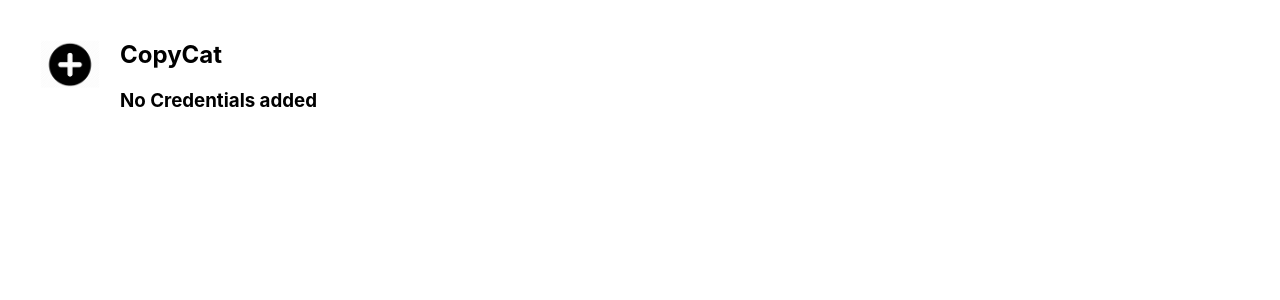
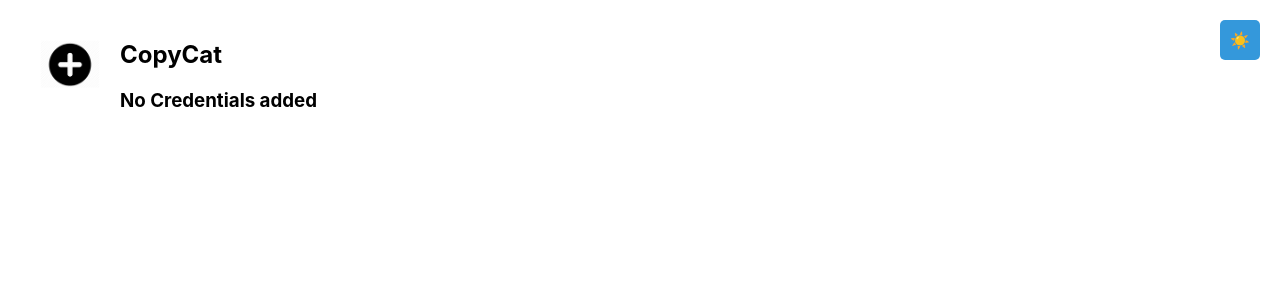
Before and after one commit to moodyadi/CC, a React (Create React App) app: page / in a window 1280 px wide. Shown: the top 300 px of the page. Built offline with nearby package versions, Linux system fonts and the light colour scheme.

Commit message:
dark-light mode

```diff
--- a/src/App.css
+++ /dev/null
@@ -1,23 +0,0 @@
-.App {
-  height: 100vh;
-  display: flex;
-  gap: 20px;
-  padding: 40px;
-}
-
-.custom-scroll::-webkit-scrollbar {
-  width: 8px;
-}
-.custom-scroll::-webkit-scrollbar-track {
-  background-color: transparent;
-}
-
-.custom-scroll::-webkit-scrollbar-thumb {
-  border-radius: 20px;
-  background-color: lightgray;
-  transition: 300ms;
-}
-
-.custom-scroll::-webkit-scrollbar-thumb:hover {
-  background-color: gray;
-}
--- a/src/App.js
+++ b/src/App.js
@@ -3,12 +3,18 @@
 import NoteContainer from "./Components/NoteContainer/NoteContainer";
 import Sidebar from "./Components/Sidebar/Sidebar";
 
-import "./App.css";
+import './styles/App.css';
 
 function App() {
   const [notes, setNotes] = useState(
     JSON.parse(localStorage.getItem("notes-app")) || []
   );
+
+  const [darkMode, setDarkMode] = useState(false);
+
+  const toggleDarkMode = () => {
+    setDarkMode(!darkMode);
+  };
 
   const addNote = (color) => {
     const tempNotes = [...notes];
@@ -47,7 +53,12 @@
   }, [notes]);
 
   return (
-    <div className="App">
+    <div className={`App ${darkMode ? 'dark-mode' : 'light-mode'}`}>
+      <div className="toggle-container" onClick={toggleDarkMode}>
+        <div className={`toggle-button ${darkMode ? 'dark' : 'light'}`}>
+          {darkMode ? '🌙' : '☀️'}
+        </div>
+      </div>
       <Sidebar addNote={addNote} />
       <NoteContainer
         notes={notes}
--- a/src/Components/Note/Note.css
+++ b/src/Components/Note/Note.css
@@ -1,7 +1,7 @@
 .note {
   padding: 25px;
   height: 150px;
-  width: 300px;
+  width: 275px;
   display: flex;
   flex-direction: column;
   background-color: blueviolet;
--- a/src/Components/NoteContainer/NoteContainer.js
+++ b/src/Components/NoteContainer/NoteContainer.js
@@ -1,23 +1,11 @@
 import React from "react";
 import Note from "../Note/Note";
-
 import "./NoteContainer.css";
 
 function NoteContainer(props) {
-  const reverseArray = (arr) => {
-    const array = [];
-
-    for (let i = arr.length - 1; i >= 0; --i) {
-      array.push(arr[i]);
-    }
-
-    return array;
-  };
-
-  const notes = reverseArray(props.notes);
+  const notes = Array.isArray(props.notes) ? props.notes.slice().reverse() : [];
 
   const handleSaveNote = (noteData) => {
-    // Implement your logic to save the note data
     console.log("Saving Note:", noteData);
     // Optionally, you can pass this data to the parent component for saving
     // props.saveNote && props.saveNote(noteData);
@@ -27,14 +15,14 @@
     <div className="note-container">
       <h2>CopyCat</h2>
       <div className="note-container_notes custom-scroll">
-        {notes?.length > 0 ? (
+        {notes.length > 0 ? (
           notes.map((item) => (
             <Note
               key={item.id}
               note={item}
               deleteNote={props.deleteNote}
               updateText={props.updateText}
-              saveNote={handleSaveNote} // Pass the saveNote function
+              saveNote={handleSaveNote}
             />
           ))
         ) : (
--- /dev/null
+++ b/src/styles/App.css
@@ -0,0 +1,48 @@
+.App {
+    height: 100vh;
+    display: flex;
+    gap: 20px;
+    padding: 40px;
+    transition: background-color 0.3s, color 0.3s;
+    position: relative; /* Ensure the .toggle-container is positioned relative to .App */
+  }
+
+  .dark-mode {
+    background-color: #333;
+    color: #fff;
+  }
+
+  .toggle-container {
+    position: absolute;
+    top: 20px;
+    right: 20px;
+    cursor: pointer;
+  }
+
+  .toggle-button {
+    cursor: pointer;
+    padding: 10px;
+    background-color: #3498db;
+    color: #fff;
+    border: none;
+    border-radius: 5px;
+    font-size: 16px;
+  }
+
+  .custom-scroll::-webkit-scrollbar {
+    width: 8px;
+  }
+
+  .custom-scroll::-webkit-scrollbar-track {
+    background-color: transparent;
+  }
+
+  .custom-scroll::-webkit-scrollbar-thumb {
+    border-radius: 20px;
+    background-color: lightgray;
+    transition: 300ms;
+  }
+
+  .custom-scroll::-webkit-scrollbar-thumb:hover {
+    background-color: gray;
+  }
```
